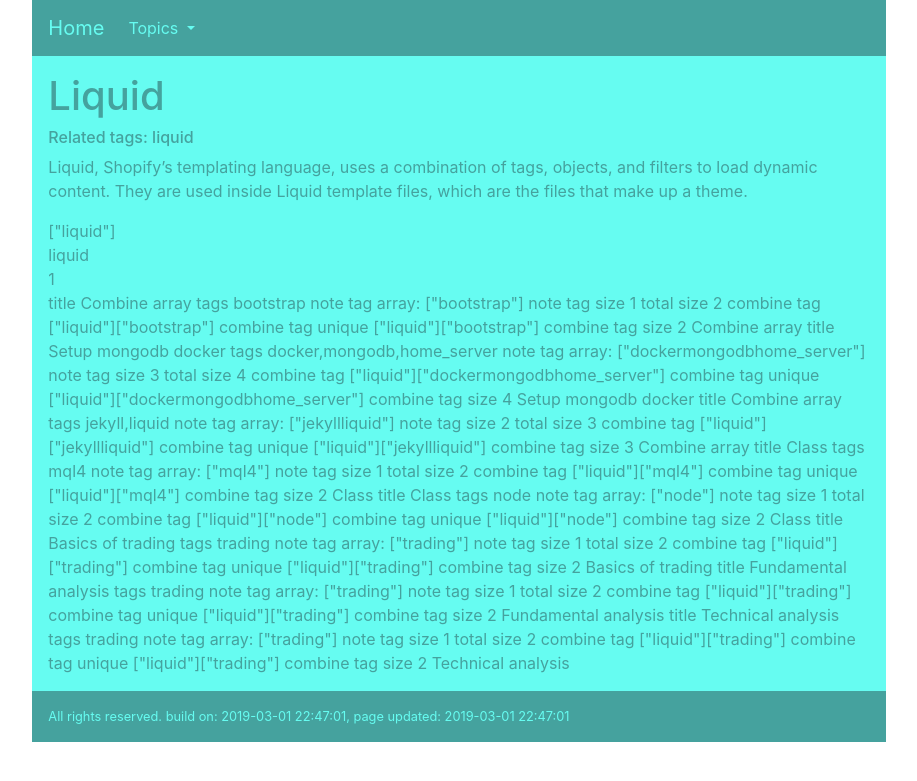
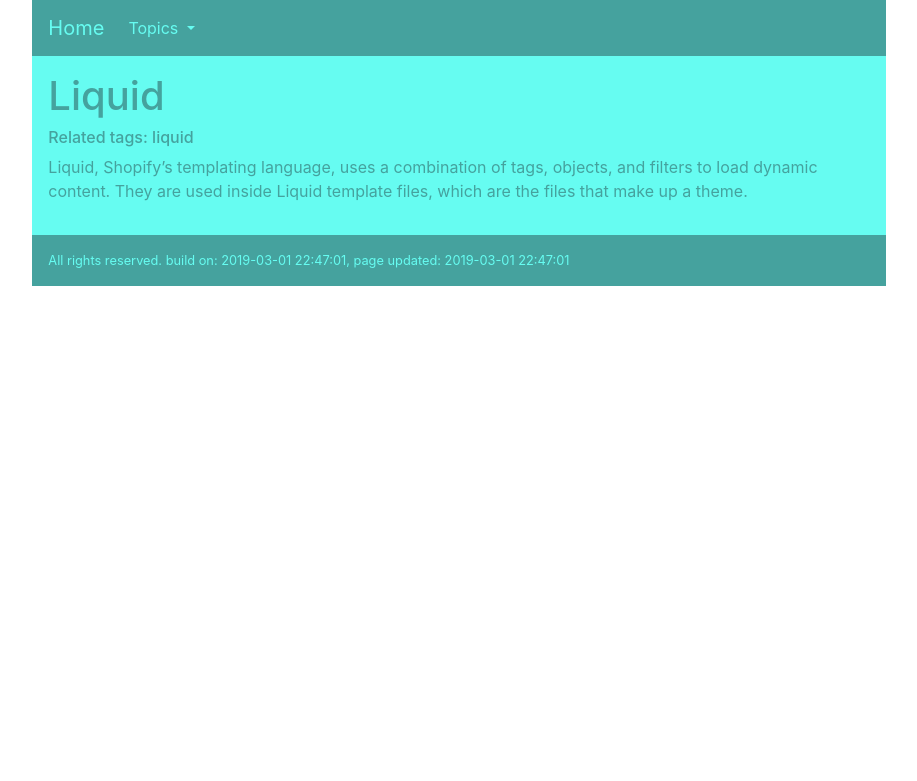
Before and after one commit to CoolColdUK/CoolColdUK.github.io, a Jekyll site: the page built from _topics/liquid.md, in a window 1280 px wide. Shown: the top 781 px of the page, without its empty margins (181-1098 px from the left). Built offline with Jekyll 4.4.1, drawn with Linux system fonts in a browser that asks for light colours; nearby versions of some CDN libraries.

Commit message:
Update topic_bs4grid.html
tag filtering working

```diff
--- a/_layouts/topic_bs4grid.html
+++ b/_layouts/topic_bs4grid.html
@@ -19,31 +19,18 @@
 <div class="row bg-secondary text-secondary px-3 pb-3">
     {% assign page_tags_s = page.tags | split: ',' %}
     {% assign page_tags_c = page.tags | size %}
-    {{page_tags_s}}<br />
-    {{page.tags}}<br />
-    {{page_tags_c}}
   <div class="flex-content">
     {% for note in site.notes %}
-      title {{note.title}}
-      tags {{note.tags}}
 
       {% assign note_tags_s = note.tags | split: ',' %}
       {% assign note_tags_c = note_tags_s | size %}
       {% assign total_tags_c = note_tags_c | plus: page_tags_c %}
-      note tag array: {{note_tags_s}}
-      note tag size {{note_tags_c}}
-      total size {{total_tags_c}}
 
       {% assign combine_tags = page_tags_s | concat: note_tags_s %}
       {% assign combine_tags_u = combine_tags | uniq %}
       {% assign combine_tags_c = combine_tags_u | size %}
-      combine tag {{combine_tags}}
-      combine tag unique {{combine_tags_u}}
-      combine tag size {{combine_tags_c}}
       {% if total_tags_c > combine_tags_c %}
         <a href="{{note.url}}" class="btn btn-info" role="button">{{note.title}}/{{total_tags_c}}/{{combine_tags_c}}</a>
-        {%else%}
-        {{note.title}}
       {% endif %}
     {% endfor %}
 
```
